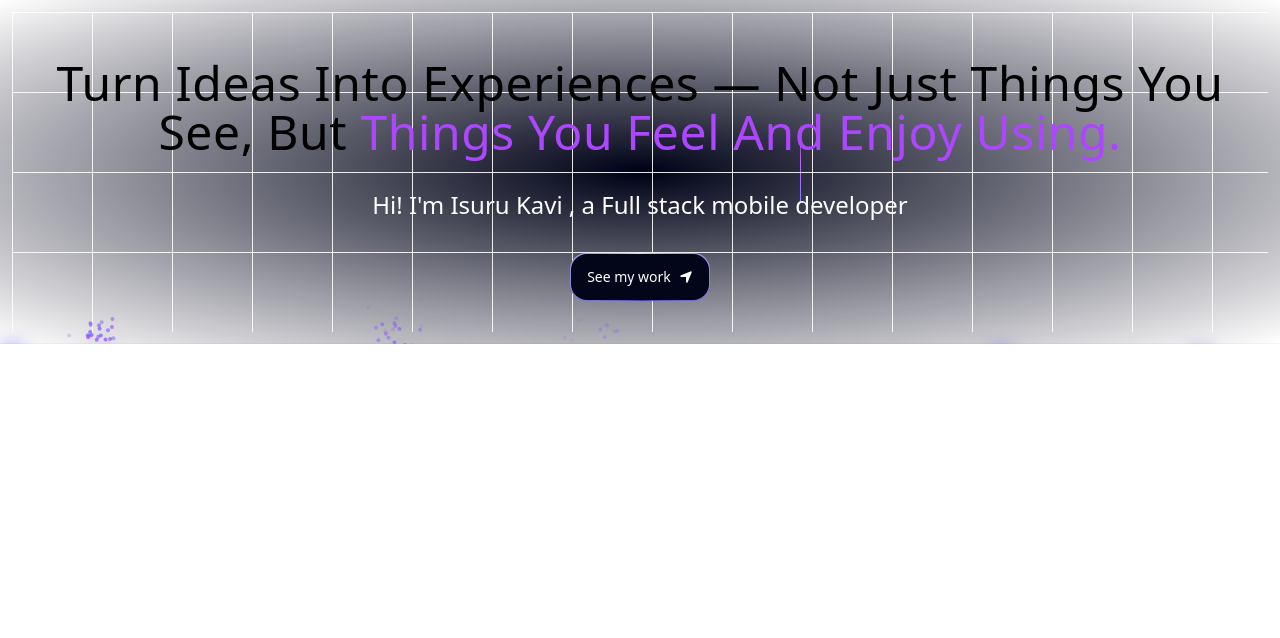
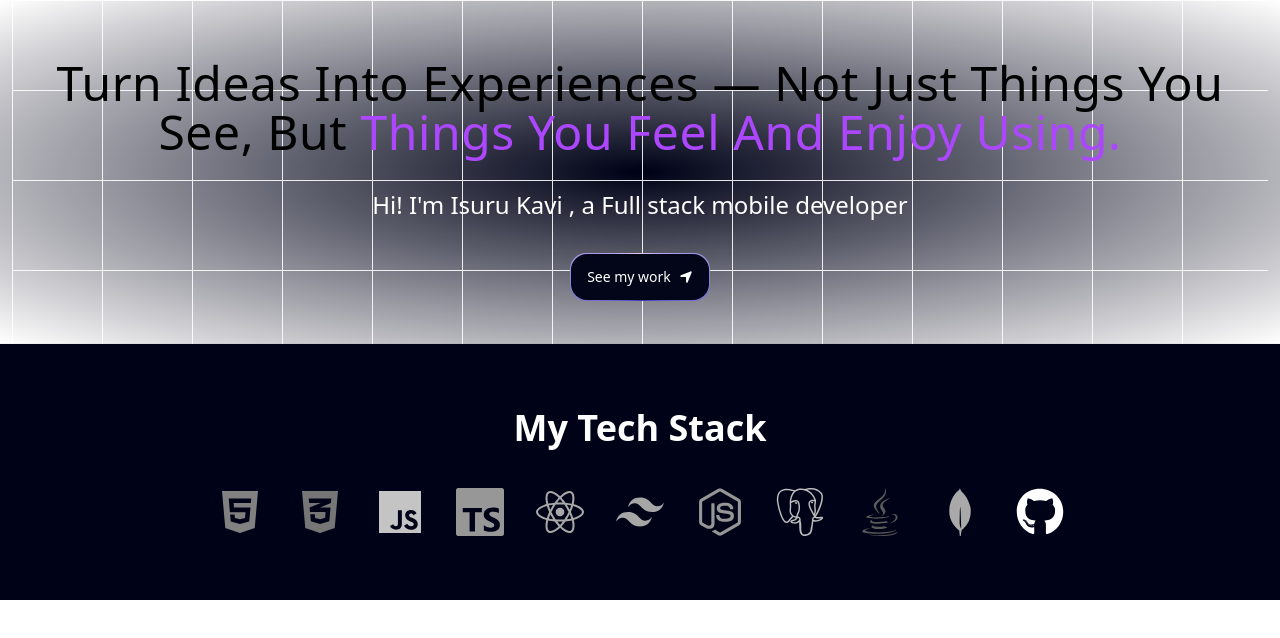
Before and after one commit to IsuruKavi/portfolio-site, a Next.js app: page / in a window 1280 px wide. Shown: the top 638 px of the page. Built offline with nearby package versions, Linux system fonts and the light colour scheme.

Commit message:
add my tech stack section

```diff
--- a/app/page.tsx
+++ b/app/page.tsx
@@ -1,11 +1,11 @@
 import Hero from "@/components/ Hero";
-import { BackgroundBeamsWithCollision } from "@/components/ui/background-beams-with-collision";
+import TechStack from "@/components/TechStack";
 
 export default function Home() {
   return (
     <main className="relative  bg-black-100  flex justify-center flex-col  ">
       <Hero />
-
+      <TechStack />
     </main>
   );
 }
--- a/components/ Hero.tsx
+++ b/components/ Hero.tsx
@@ -12,14 +12,14 @@ const Hero = () => {
         <div className=" flex flex-col  h-full absolute  top-0 left-0 items-center justify-center bg-transparent w-full">
           <div
             className={cn(
-              "absolute inset-3 ",
-              "[background-size:80px_80px] ",
+              "absolute inset-3 top-0 h-full",
+              "[background-size:90px_90px] ",
               "[background-image:linear-gradient(to_right,#e4e4e7_1px,transparent_1px),linear-gradient(to_bottom,#e4e4e7_1px,transparent_1px)]",
               "dark:[background-image:linear-gradient(to_right,#262626_1px,transparent_1px),linear-gradient(to_bottom,#262626_1px,transparent_1px)]"
             )}
           />
           {/* Radial gradient for the container to give a faded look */}
-          <div className="pointer-events-none absolute inset-0 flex items-center justify-center bg-white [mask-image:radial-gradient(ellipse_at_center,transparent_1%,black)] dark:bg-black"></div>
+          <div className="pointer-events-none absolute inset-0 flex items-center justify-center bg-white [mask-image:radial-gradient(ellipse_at_center,transparent_1%,black)] dark:bg-black-100"></div>
 
 
             <TextGenerateEffect
@@ -40,7 +40,7 @@ const Hero = () => {
           </div>
         </div>
       </div>
-    </BackgroundBeamsWithCollision>
+     </BackgroundBeamsWithCollision>
   );
 };
 
--- /dev/null
+++ b/components/TechStack.tsx
@@ -0,0 +1,118 @@
+'use client'
+import React, { useState, useEffect } from "react";
+import {
+  FaReact,
+  FaNodeJs,
+  FaHtml5,
+  FaCss3Alt,
+  FaJs,
+  FaGithub,
+  FaJava,
+} from "react-icons/fa";
+import {
+  SiTailwindcss,
+  SiTypescript,
+  SiMongodb,
+  SiPostgresql,
+} from "react-icons/si";
+
+export default function TechStack() {
+  const techIcons = [
+    { icon: <FaHtml5 />, color: "text-orange-500", id: 0 },
+    { icon: <FaCss3Alt />, color: "text-blue-500", id: 1 },
+    { icon: <FaJs />, color: "text-yellow-400", id: 2 },
+    { icon: <SiTypescript />, color: "text-blue-400", id: 3 },
+    { icon: <FaReact />, color: "text-cyan-400", id: 4 },
+    { icon: <SiTailwindcss />, color: "text-teal-400", id: 5 },
+    { icon: <FaNodeJs />, color: "text-green-500", id: 6 },
+    { icon: <SiPostgresql />, color: "text-blue-300", id: 7 },
+    { icon: <FaJava />, color: "text-red-500", id: 8 },
+    { icon: <SiMongodb />, color: "text-green-400", id: 9 },
+    { icon: <FaGithub />, color: "text-white", id: 10 },
+  ];
+
+  const [activeIcon, setActiveIcon] = useState<number | null>(null);
+  const [isAutoAnimating, setIsAutoAnimating] = useState(true);
+
+  // Smoother random animation
+  useEffect(() => {
+    if (!isAutoAnimating) return;
+
+    let timeout: NodeJS.Timeout;
+
+    const animate = () => {
+      const randomIndex = Math.floor(Math.random() * techIcons.length);
+      setActiveIcon(randomIndex);
+
+      timeout = setTimeout(() => {
+        setActiveIcon(null);
+        timeout = setTimeout(animate, 1500); // Delay between animations
+      }, 1000); // Highlight duration
+    };
+
+    timeout = setTimeout(animate, 1000); // Initial delay
+
+    return () => clearTimeout(timeout);
+  }, [techIcons.length, isAutoAnimating]);
+
+  const handleMouseEnter = (id: number) => {
+    setIsAutoAnimating(false);
+    setActiveIcon(id);
+  };
+
+  const handleMouseLeave = () => {
+    setIsAutoAnimating(true);
+    setActiveIcon(null);
+  };
+
+  return (
+    <div className="bg-black-100 py-16 px-4">
+      <h2 className="text-white text-center text-2xl md:text-4xl font-semibold mb-10">
+        My Tech Stack
+      </h2>
+      <div className="flex flex-wrap justify-center gap-8">
+        {techIcons.map((tech) => (
+          <div
+            key={tech.id}
+            onMouseEnter={() => handleMouseEnter(tech.id)}
+            onMouseLeave={handleMouseLeave}
+            className="cursor-pointer"
+          >
+            <TechIcon
+              icon={tech.icon}
+              color={tech.color}
+              isActive={activeIcon === tech.id}
+            />
+          </div>
+        ))}
+      </div>
+    </div>
+  );
+}
+
+function TechIcon({
+  icon,
+  color,
+  isActive
+}: {
+  icon: React.ReactNode;
+  color: string;
+  isActive: boolean;
+}) {
+  return (
+    <div className={`
+      relative
+      transition-all duration-700 ease-[cubic-bezier(0.16,1,0.3,1)]
+      transform ${isActive ? 'scale-110 grayscale-0' : 'scale-100 grayscale'}
+      ${color} text-4xl md:text-5xl filter
+      will-change-transform
+    `}>
+      <div className="absolute inset-0 transition-all duration-300 opacity-0 hover:opacity-100">
+        {icon}
+      </div>
+      <div className={`transition-opacity duration-300 ${isActive ? 'opacity-100' : 'opacity-100'}`}>
+        {icon}
+      </div>
+    </div>
+  );
+}
--- a/components/ui/background-beams-with-collision.tsx
+++ b/components/ui/background-beams-with-collision.tsx
@@ -75,14 +75,14 @@ export const BackgroundBeamsWithCollision = ({
         className
       )}
     >
-      {beams.map((beam) => (
+      {/* {beams.map((beam) => (
         <CollisionMechanism
           key={beam.initialX + "beam-idx"}
           beamOptions={beam}
           containerRef={containerRef}
           parentRef={parentRef}
         />
-      ))}
+      ))} */}
 
       {children}
       <div
--- a/package.json
+++ b/package.json
@@ -9,6 +9,8 @@
     "lint": "next lint"
   },
   "dependencies": {
+    "@react-three/drei": "^10.0.7",
+    "@react-three/fiber": "^9.1.2",
     "@tabler/icons-react": "^3.31.0",
     "clsx": "^2.1.1",
     "motion": "^12.9.4",
@@ -16,7 +18,8 @@
     "react": "^19.0.0",
     "react-dom": "^19.0.0",
     "react-icons": "^5.5.0",
-    "tailwind-merge": "^3.2.0"
+    "tailwind-merge": "^3.2.0",
+    "three": "^0.176.0"
   },
   "devDependencies": {
     "@eslint/eslintrc": "^3",
```
Also changed, not shown: components/MyProject.tsx (added), components/WorkExperince.tsx (added), 1 other file (tests, documents, lock files or other folders).
